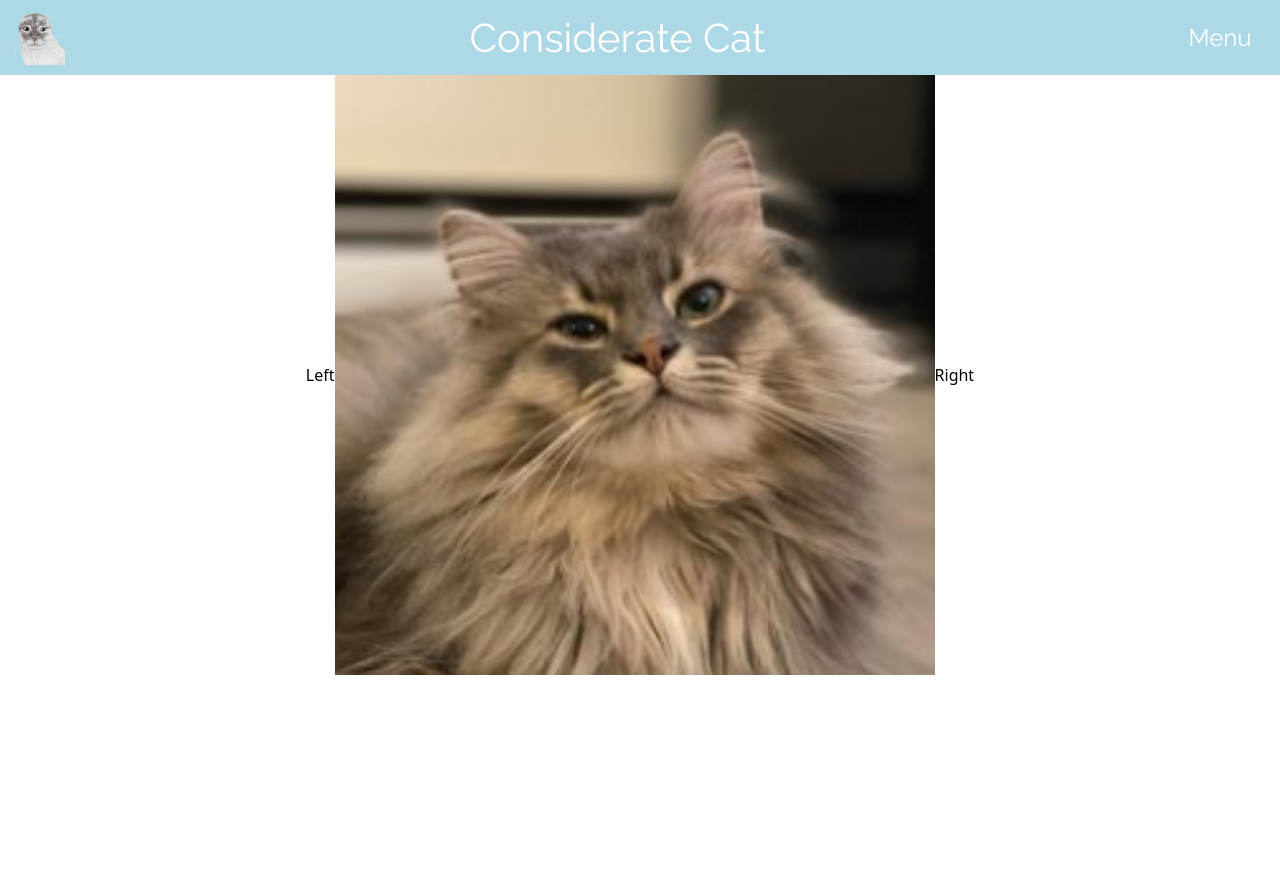
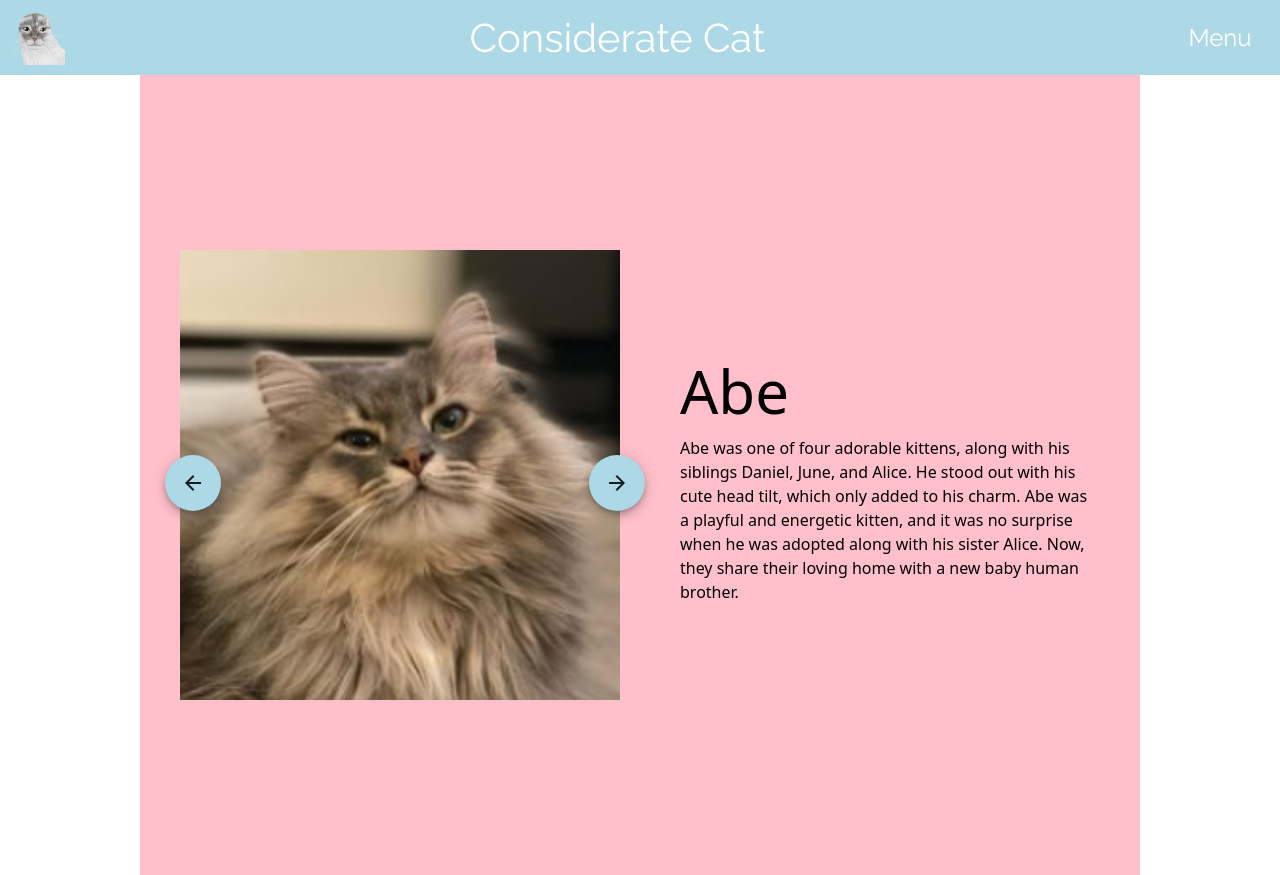
Before and after one commit to madeleine-patience/Considerate-Cat-Tarot-App, a React (Vite) app: page /CatCatalogue in a window 1280 px wide. Both pictures are taken after a click on the picture 145 px from the left and 230 px from the top of the page. Before the commit the page ends 800 px from the top, so only its background shows below. Built offline with nearby package versions, Linux system fonts and the light colour scheme; a web font is replaced by a local one.

Commit message:
Updates to cat carousel styling. Currently works without secondary images and with.

```diff
--- a/package.json
+++ b/package.json
@@ -12,6 +12,7 @@
     "@emotion/react": "^11.11.1",
     "@emotion/styled": "^11.11.0",
     "@fontsource/merriweather": "^4.5.14",
+    "@mui/icons-material": "^5.14.3",
     "@mui/material": "^5.14.0",
     "localforage": "^1.10.0",
     "match-sorter": "^6.3.1",
--- a/src/components/CatCarousel.tsx
+++ b/src/components/CatCarousel.tsx
@@ -2,17 +2,59 @@ import { styled } from "@mui/system";
 import catData from "../data/cats";
 import { useState } from "react";
 import ICatProps from "../types/CatProps";
-const TempContainer = styled("div")({
+import { Fab } from "@mui/material";
+import ArrowBackIcon from "@mui/icons-material/ArrowBack";
+import ArrowForwardIcon from "@mui/icons-material/ArrowForward";
+
+const PageContainer = styled("div")(({ theme }) => ({
   display: "flex",
   justifyContent: "center",
+  position: "relative",
+  width: 1000,
+  height: "800px",
+  background: "pink",
+  margin: "auto",
+  padding: 20,
+  gap: 20,
+
+  // [theme.breakpoints.up("md")]: {
+  //   flexDirection: "row",
+  //   justifyContent: "center",
+  // },
+}));
+
+const LeftContainer = styled("div")({
+  width: "50%",
+  display: "flex",
+  alignItems: "Center",
 });
-const LeftContainer = styled("div")({
-  width: "600px",
-  height: "600px",
+const CatImageContainer = styled("div")({
+  display: "flex",
+  position: "relative",
+  flexDirection: "column",
+  width: "100%",
+  height: "100%,",
+  padding: 20,
 });
+
+const ButtonSpacing = styled("div")({
+  display: "flex",
+  justifyContent: "center",
+  width: "450px",
+});
+
+const ButtonNavigationContainer = styled("div")({
+  position: "absolute",
+  top: "225px",
+  width: "100%",
+  display: "flex",
+  justifyContent: "space-between",
+  margin: "auto",
+});
+
 const MainCatImage = styled("img")({
-  width: "100%",
-  height: "100%",
+  width: "450px",
+  height: "450px",
   objectFit: "cover",
 });
 
@@ -22,6 +64,21 @@ const SecondaryImageContainer = styled("div")({
   overflowX: "auto",
 });
 
+// Right content
+const RightContainer = styled("div")({
+  padding: 20,
+  display: "flex",
+  flexDirection: "column",
+  justifyContent: "center",
+});
+
+const H1 = styled("h1")({
+  fontSize: 60,
+});
+const BuddyImage = styled("img")({
+  width: "100px",
+  borderRadius: "10px",
+});
 interface CatCarouselProps {
   id: number;
 }
@@ -34,24 +91,19 @@ const CatCarousel = ({ data }: ICatProps) => {
     currentImage: string,
     direction: "left" | "right"
   ) => {
-    const lastImage = secondaryCatImages.length - 1;
-    const indexOfCurrentImage = secondaryCatImages.indexOf(currentImage);
+    if (secondaryCatImages.length < 1) {
+      return;
+    }
+    let indexOfCurrentImage = secondaryCatImages.indexOf(currentImage);
+    direction === "right" ? ++indexOfCurrentImage : --indexOfCurrentImage;
 
-    if (direction === "right") {
-      if (indexOfCurrentImage === lastImage) {
-        return;
-      }
-      const newIndex = (indexOfCurrentImage ?? 0) + 1;
-      setMainImage((secondaryCatImages as string[])[newIndex]);
-    }
+    if (
+      indexOfCurrentImage < 0 ||
+      indexOfCurrentImage > secondaryCatImages.length - 1
+    )
+      return;
 
-    if (direction === "left") {
-      if (indexOfCurrentImage === 0) {
-        return;
-      }
-      const newIndex = (indexOfCurrentImage ?? 0) - 1;
-      setMainImage((secondaryCatImages as string[])[newIndex]);
-    }
+    setMainImage((secondaryCatImages as string[])[indexOfCurrentImage]);
   };
 
   const secondaryImages = secondaryCatImages.map((catImages) => {
@@ -70,16 +122,54 @@ const CatCarousel = ({ data }: ICatProps) => {
     );
   });
   return (
-    <TempContainer>
-      <button onClick={() => scrollThroughCats(mainImage, "left")}>Left</button>
+    <PageContainer>
+      {/* Cat Content */}
       <LeftContainer>
-        <MainCatImage src={mainImage} />
-        <SecondaryImageContainer>{secondaryImages}</SecondaryImageContainer>
+        <CatImageContainer>
+          <ButtonSpacing>
+            <ButtonNavigationContainer>
+              <Fab
+                aria-label="add"
+                style={{
+                  background: "lightBlue",
+                }}
+                onClick={() => scrollThroughCats(mainImage, "left")}
+              >
+                <ArrowBackIcon />
+              </Fab>
+              <Fab
+                aria-label="add"
+                style={{
+                  background: "lightBlue",
+                }}
+                onClick={() => scrollThroughCats(mainImage, "right")}
+              >
+                <ArrowForwardIcon />
+              </Fab>
+            </ButtonNavigationContainer>
+          </ButtonSpacing>
+          <MainCatImage src={mainImage} />
+          <SecondaryImageContainer>{secondaryImages}</SecondaryImageContainer>
+        </CatImageContainer>
       </LeftContainer>
-      <button onClick={() => scrollThroughCats(mainImage, "right")}>
-        Right
-      </button>{" "}
-    </TempContainer>
+
+      {/* Text Content */}
+
+      <RightContainer>
+        <H1>{data.name}</H1>
+        <p>{data.description}</p>
+        {/* {data.buddyIds && <h3> {data.name}'s Buddies</h3>}
+        {data.buddyIds &&
+          data.buddyIds.map((buddyNumber) => (
+            <>
+              <BuddyImage
+                key={"hi"}
+                src={catData.cats[buddyNumber].image}
+              ></BuddyImage>
+            </>
+          ))} */}
+      </RightContainer>
+    </PageContainer>
   );
 };
 
```
Also changed, not shown: 1 other file (tests, documents, lock files or other folders).
